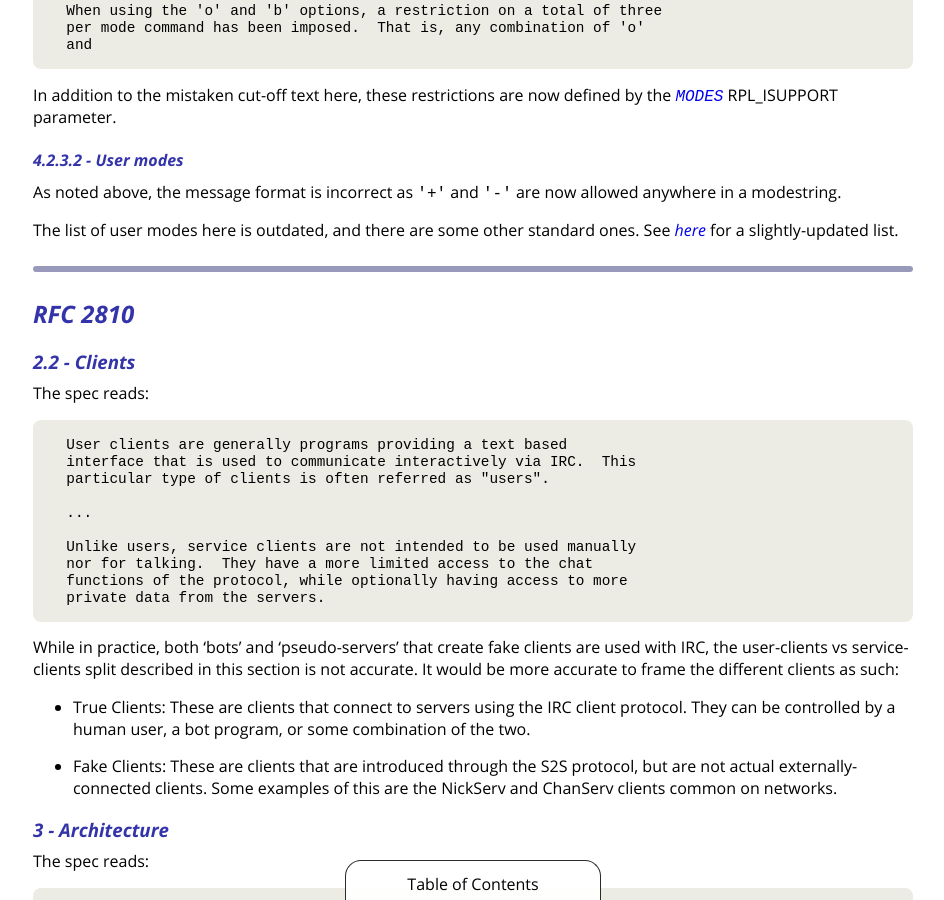
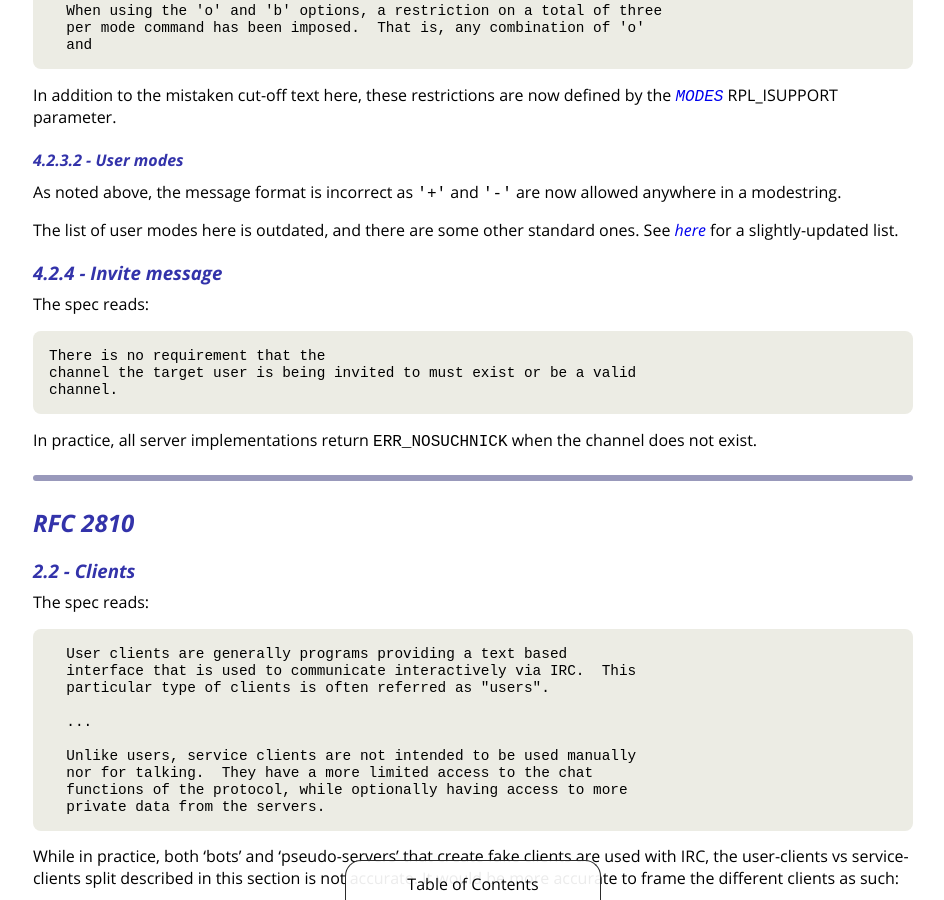
Before and after one commit to ircdocs/wooooms, a Jekyll site: the page built from index.md, in a window 1280 px wide and 900 px high, scrolled down 3981 px. Shown: the whole window, without its empty margins (167-1111 px from the left). Built offline with Jekyll 4.4.1, drawn with Linux system fonts in a browser that asks for light colours.

Commit message:
Add INVITE's case of non-existing channels (#6)

```diff
--- a/index.md
+++ b/index.md
@@ -181,6 +181,15 @@ As noted above, the message format is incorrect as `'+'` and `'-'` are now allow
 
 The list of user modes here is outdated, and there are some other standard ones. See [here](https://modern.ircdocs.horse/#user-modes) for a slightly-updated list.
 
+<h3><a href="https://datatracker.ietf.org/doc/html/rfc1459#section-4.2.7">4.2.4 - Invite message</a></h3>
+
+The spec reads:
+
+    There is no requirement that the
+    channel the target user is being invited to must exist or be a valid
+    channel.
+
+In practice, all server implementations return `ERR_NOSUCHNICK` when the channel does not exist.
 
 <!-- TODO(dan): Finish RFC 1459 section -->
 
```
